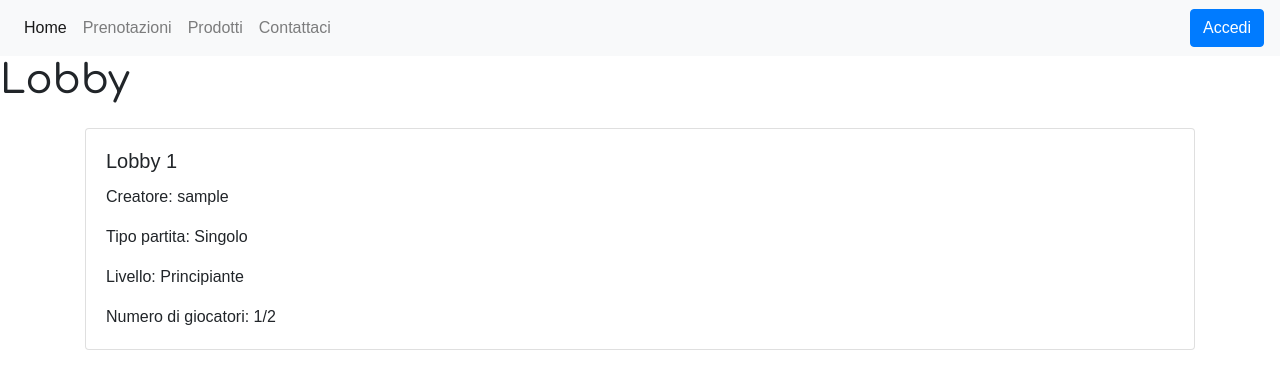
After one commit to garrati-0/circolo-tennis, a Django app: page /prenotazioni/visualizza_lobbies/ in a window 1280 px wide. The commit adds this page. Shown: the top 389 px of the page. Run offline with Django 4.2, Linux system fonts and the light colour scheme; tables that the repository leaves empty hold one stand-in row (values such as "Sample post"); some libraries are stand-ins or nearby versions; some web fonts are replaced.

Commit message:
Add Lobby model and view to display lobbies

```diff
--- a/circolo_tennis/home/templates/navbar.html
+++ b/circolo_tennis/home/templates/navbar.html
@@ -46,7 +46,7 @@
                 <div class="dropdown-menu" aria-labelledby="navbarDropdown">
                     <!-- Aggiunta degli elementi del sotto-menu -->
                     <a class="dropdown-item" href="{% url "mie_prenotazioni" %}">Le tue prenotazioni</a>
-                    <a class="dropdown-item" href="#">Le tue lobby</a>
+                    <a class="dropdown-item" href="{% url "visualizza_lobbies" %}">Lobby</a>
                     <a class="dropdown-item" href="{% url "prenotazioni" %}">Effettua prenotazione</a>
                 </div>
             </li>
--- a/circolo_tennis/prenotazioni/models.py
+++ b/circolo_tennis/prenotazioni/models.py
@@ -18,3 +18,43 @@ class PrenotazioneCampo(models.Model):
 
     def __str__(self):
         return f"{self.campo} - {self.data} - {self.orario} - {self.cliente.username}"
+
+
+class Lobby(models.Model):
+    CREATOR_CHOICES = [
+        ('Singolo', 'Singolo'),
+        ('Doppio', 'Doppio'),
+    ]
+
+    LEVEL_CHOICES = [
+        ('Principiante', 'Principiante'),
+        ('Intermedio', 'Intermedio'),
+        ('Esperto', 'Esperto'),
+    ]
+
+    creator = models.ForeignKey(User, related_name='created_lobbies', on_delete=models.CASCADE)
+    tipo_partita = models.CharField(max_length=10, choices=CREATOR_CHOICES)
+    livello = models.CharField(max_length=20, choices=LEVEL_CHOICES)  # Livello del giocatore
+    numero_giocatori = models.IntegerField(default=1)  # Numero di giocatori attualmente nella lobby
+    prenotazione_campo = models.ForeignKey(PrenotazioneCampo, related_name='related_lobby', on_delete=models.CASCADE, null=True, blank=True)
+    pubblicata = models.BooleanField(default=False)  # Flag per indicare se la lobby è pubblicata o meno
+
+    def __str__(self):
+        return f"Lobby {self.id} - Creatore: {self.creator.username} - Tipo partita: {self.tipo_partita} - Livello: {self.livello}"
+
+    @property
+    def max_giocatori(self):
+        if self.tipo_partita == 'Singolo':
+            return 2  # Numero massimo di giocatori per il singolo
+        elif self.tipo_partita == 'Doppio':
+            return 4  # Numero massimo di giocatori per il doppio
+
+    def aggiungi_giocatore(self, user):
+        if self.numero_giocatori < self.max_giocatori:
+            self.numero_giocatori += 1
+            self.save()
+
+    def rimuovi_giocatore(self, user):
+        if self.numero_giocatori > 0:
+            self.numero_giocatori -= 1
+            self.save()
--- /dev/null
+++ b/circolo_tennis/prenotazioni/templates/lobby.html
@@ -0,0 +1,23 @@
+{% extends "navbar.html" %}
+{% load static %}
+
+{% block content %}
+<h1>Lobby</h1>
+
+<div class="container mt-4">
+    <!-- Loop attraverso tutte le lobby e visualizzale come card -->
+    {% for lobby in tutte_le_lobbies %}
+    <div class="card mb-3">
+        <div class="card-body">
+            <h5 class="card-title">Lobby {{ lobby.id }}</h5>
+            <p class="card-text">Creatore: {{ lobby.creator.username }}</p>
+            <p class="card-text">Tipo partita: {{ lobby.tipo_partita }}</p>
+            <p class="card-text">Livello: {{ lobby.livello }}</p>
+            <p class="card-text">Numero di giocatori: {{ lobby.numero_giocatori }}/{{ lobby.max_giocatori }}</p>
+
+        </div>
+    </div>
+    {% endfor %}
+</div>
+
+{% endblock %}
--- a/circolo_tennis/prenotazioni/urls.py
+++ b/circolo_tennis/prenotazioni/urls.py
@@ -9,4 +9,5 @@ urlpatterns = [
     path('prenotazioni/<str:data_selezionata>/', views.prenotazioni_data, name='prenotazioni_data'),
     path('conferma_prenotazione/<int:prenotazione_id>/', views.conferma_prenotazione, name='conferma_prenotazione'),
     path('mie_prenotazioni/', views.mie_prenotazioni, name='mie_prenotazioni'),
+    path('visualizza_lobbies/', views.visualizza_lobbies, name='visualizza_lobbies'),
 ]
--- a/circolo_tennis/prenotazioni/views.py
+++ b/circolo_tennis/prenotazioni/views.py
@@ -142,3 +142,15 @@ def mie_prenotazioni(request):
     prenotazioni_utente = PrenotazioneCampo.objects.filter(cliente=user).order_by('data', 'orario')
 
     return render(request, 'mie_prenotazioni.html', {'prenotazioni_utente': prenotazioni_utente})
+
+
+
+
+from .models import Lobby
+
+def visualizza_lobbies(request):
+    # Recupera tutte le lobby dal database
+    tutte_le_lobbies = Lobby.objects.all()
+
+    # Passa le lobby al template per la visualizzazione
+    return render(request, 'lobby.html', {'tutte_le_lobbies': tutte_le_lobbies})
```
Also changed, not shown: circolo_tennis/prenotazioni/migrations/0004_lobby.py (added).
